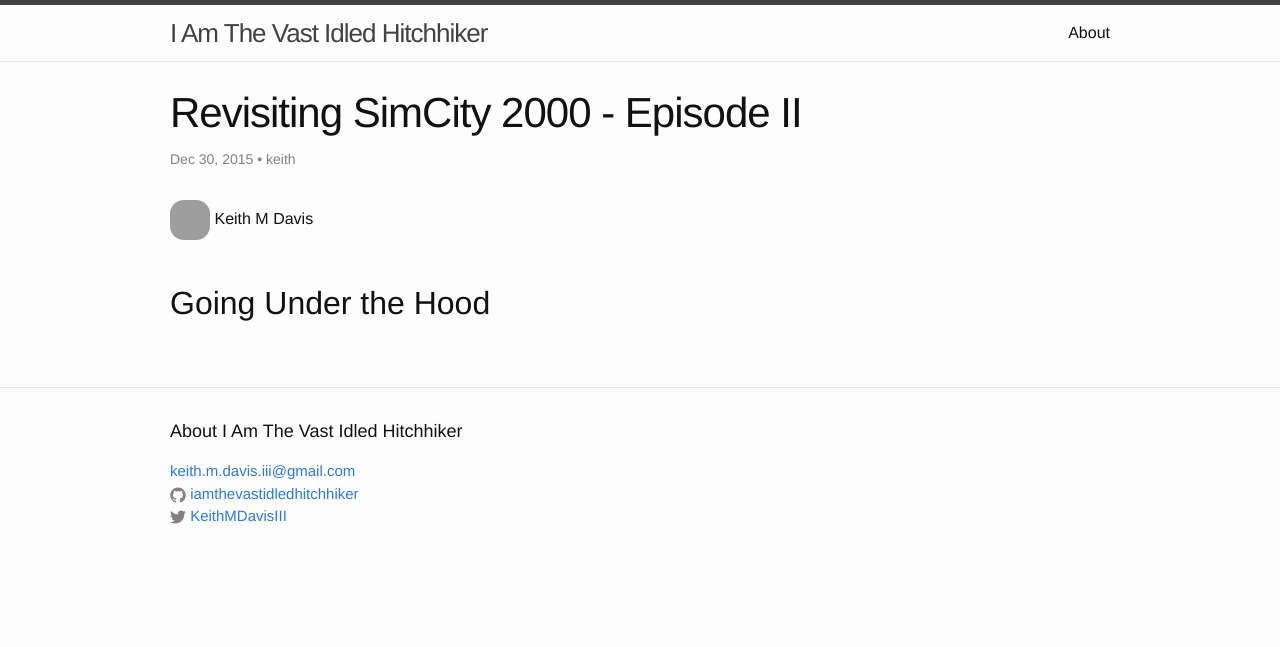
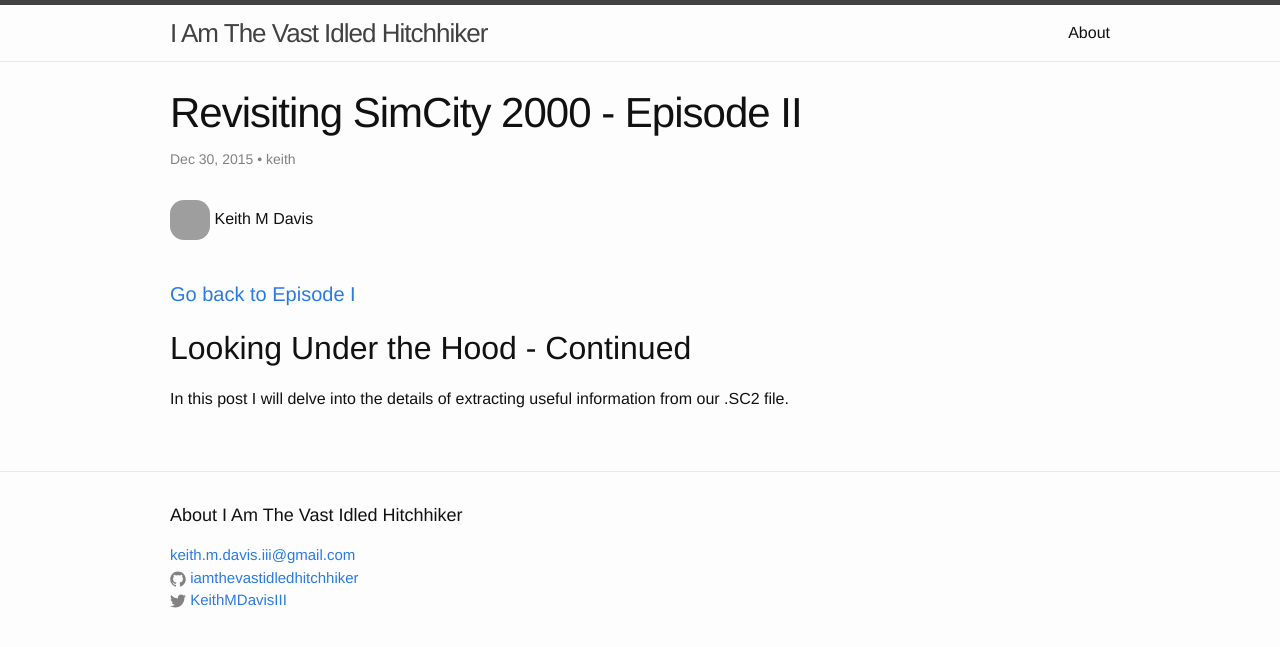
Before and after one commit to iamthevastidledhitchhiker/iamthevastidledhitchhiker.github.io, a Jekyll site: the page built from _posts/2015-12-30-exploring_simcity_pt2.md, in a window 1280 px wide. Shown: the top 647 px of the page. Built offline with Jekyll 4.4.1, drawn with Linux system fonts in a browser that asks for light colours; grey boxes are pictures that could not be loaded.

Commit message:
New Post

```diff
--- a/_posts/2015-12-30-exploring_simcity_pt2.md
+++ b/_posts/2015-12-30-exploring_simcity_pt2.md
@@ -7,5 +7,6 @@
 tags: [Machine Learning, Neural Networks, Data Science, Video Games, SimCity, Simulation, Hex Editing]
 ---
 <br>
-
-##Going Under the Hood
+####[Go back to Episode I](offbeat/2015/12/30/exploring_simcity_pt2.html">Continue to Episode II)
+##Looking Under the Hood - Continued
+In this post I will delve into the details of extracting useful information from our .SC2 file.
```
Also changed, not shown: _posts/2015-12-29-exploring_simcity_pt1.md (+1 -1 lines).
